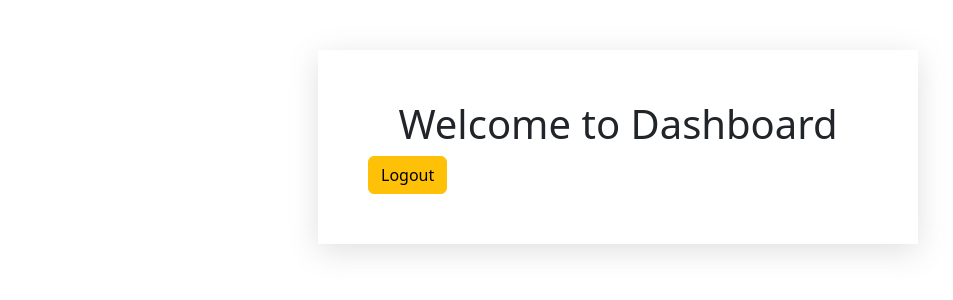
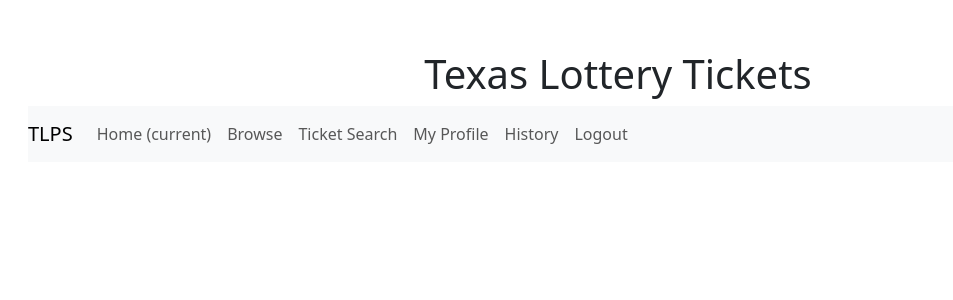
Before and after one commit to arizzo99/Lottery-Ticket-System, a PHP site: page / in a window 1280 px wide. Shown: the top 300 px of the page, without its empty margins (22-975 px from the left). Run offline with PHP 8.4, Linux system fonts and the light colour scheme; the visitor is signed in with stand-in values (Sample User, id 1).

Commit message:
Update index.php
reformatted index with navigation panel

```diff
--- a/XAMPP/index.php
+++ b/XAMPP/index.php
@@ -16,9 +16,38 @@ if(!isset($_SESSION["user"])){
     <link rel="stylesheet" href="style.css">
 </head>
 <body>
-    <div class="container">
-        <h1>Welcome to Dashboard</h1>
-        <a href="logout.php" class="btn btn-warning">Logout</a>
-    </div>
+
+    <h1>Texas Lottery Tickets</h1>
+    <nav class="navbar navbar-expand-lg navbar-light bg-light">
+        <a href="#.php" class="navbar-brand">TLPS</a>
+        <div class="collapse navbar-collapse" id="navbarNav">
+            <ul class="navbar-nav">
+                <li class="nav-item active">
+                    <a href="index.php" class="nav-link">Home <span class="sr-only">(current)</span></a>
+                </li>
+                <li class="nav-item">
+                    <a href="#.php" class="nav-link">Browse </a>
+                </li>
+                <li class="nav-item">
+                    <a href="#.php" class="nav-link">Ticket Search </a>
+                </li>
+                <li class="nav-item">
+                    <a href="#.php" class="nav-link">My Profile </a>
+                </li>
+                <li class="nav-item">
+                    <a href="#.php" class="nav-link">History </a>
+                </li>
+                <li class="nav-item">
+                    <a href="logout.php" class="nav-link">Logout</a>
+                </li>
+
+
+                </li>
+            </ul>
+        </div>
+
+    </nav>
+
+
 </body>
 </html>
```
